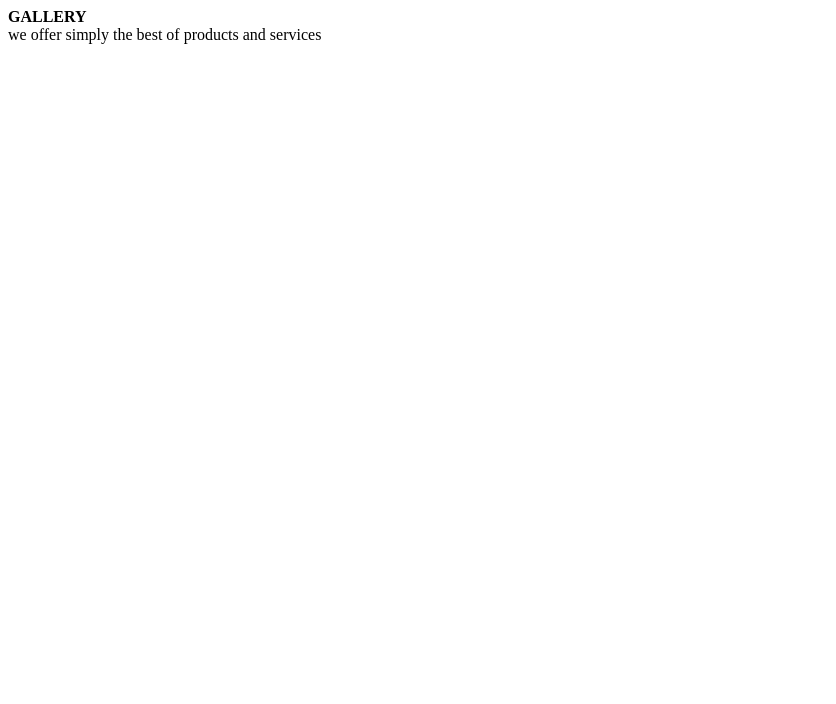
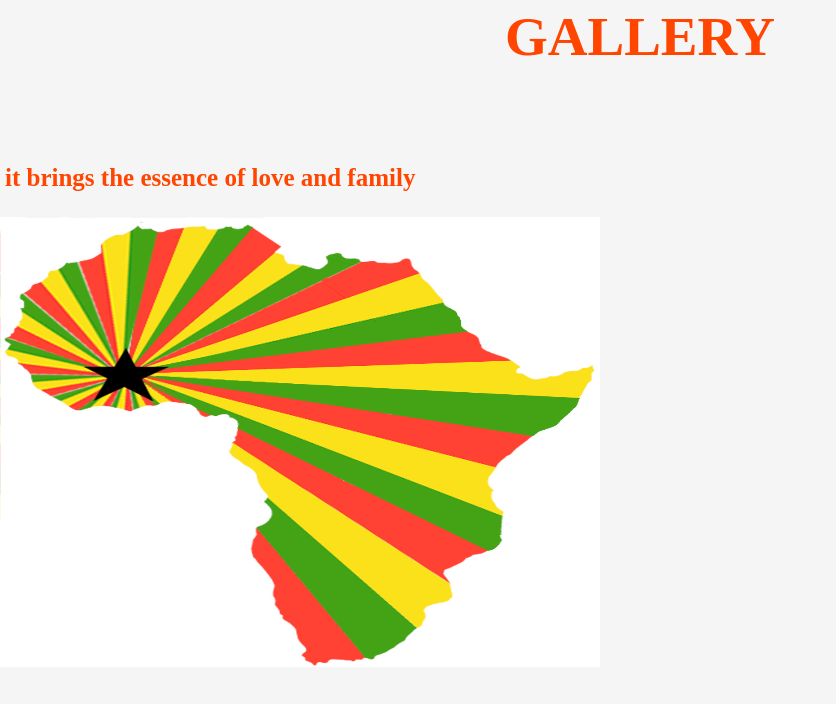
Before and after one commit to erick-munene/WatotoKumiChildren-sHome, a plain HTML site: page gallery.html in a window 1280 px wide. Shown: the whole page, without its empty margins (0-836 px from the left). Drawn offline with Linux system fonts and the light colour scheme.

Commit message:
added images

```diff
--- /dev/null
+++ b/gallery.css
@@ -0,0 +1,57 @@
+img {
+       background-color:whitesmoke;
+   border-image: 2px;
+    text-transform: uppercase;
+    color: gold;
+
+
+}
+
+ h1 {
+
+    color:orangered;
+
+    font-family: "Times New Roman";
+    font-size: 55px;
+    text-align: center;
+    text-transform: uppercase;
+     padding: 5px;
+     border: 5px;
+     border-bottom-color: aqua;
+
+}
+
+ h2 {
+
+    color:orangered;
+
+    font-family: "Times New Roman";
+    font-size: 25px;
+    text-align: left;
+    text-transform: lowercase;
+     padding: 5px;
+     border: 5px;
+     border-bottom-color: aqua;
+}
+ body {
+       background-color:whitesmoke;
+
+    font-family: "Times New Roman";
+    font-size: 25px;
+    text-align: center;
+    text-transform: uppercase;
+     margin: auto;
+
+}
+ page {
+
+    color:orangered;
+
+    font-family: "Times New Roman";
+    font-size: 55px;
+    text-align: center;
+    text-transform: uppercase;
+     padding: 5px;
+     border: 5px;
+     border-bottom-color: aqua;
+}
--- a/gallery.html
+++ b/gallery.html
@@ -1,10 +1,12 @@
 <html>
 
- <head><link rel="stylesheet" type="text/css" href="menu.css">
-     <b> GALLERY</b> </head>  <br>
+ <head><link rel="stylesheet" type="text/css" href="gallery.css">
+     <h1><b> GALLERY</b></h1> </head>  <br>
+
+    <h2>it brings the essence of love and family</h2>
 
     <body>
-        we offer simply the best of products and services
+        <img src="images/africa-friend-1.jpg" alt="True Home" width="600" height="450" align=left />
 
    </body>
 
--- a/stories.css
+++ b/stories.css
@@ -25,7 +25,7 @@ li {
 }
 
  body {
-       background-color:purple;
+       background-image: nghgjgfj.jpg;
 
     font-family: "Times New Roman";
     font-size: 25px;
```
Also changed, not shown: images/nghgjgfj.jpg (added).
